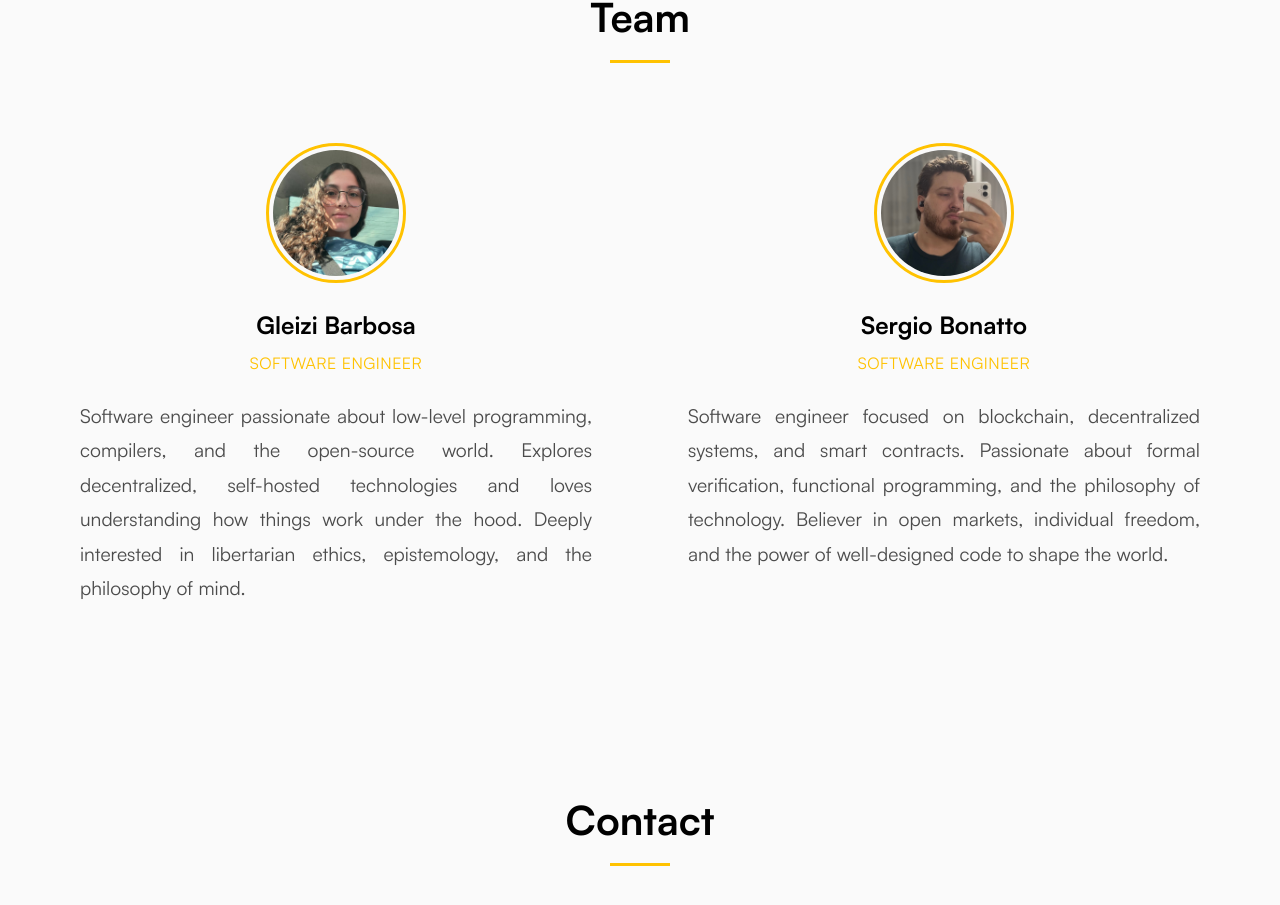
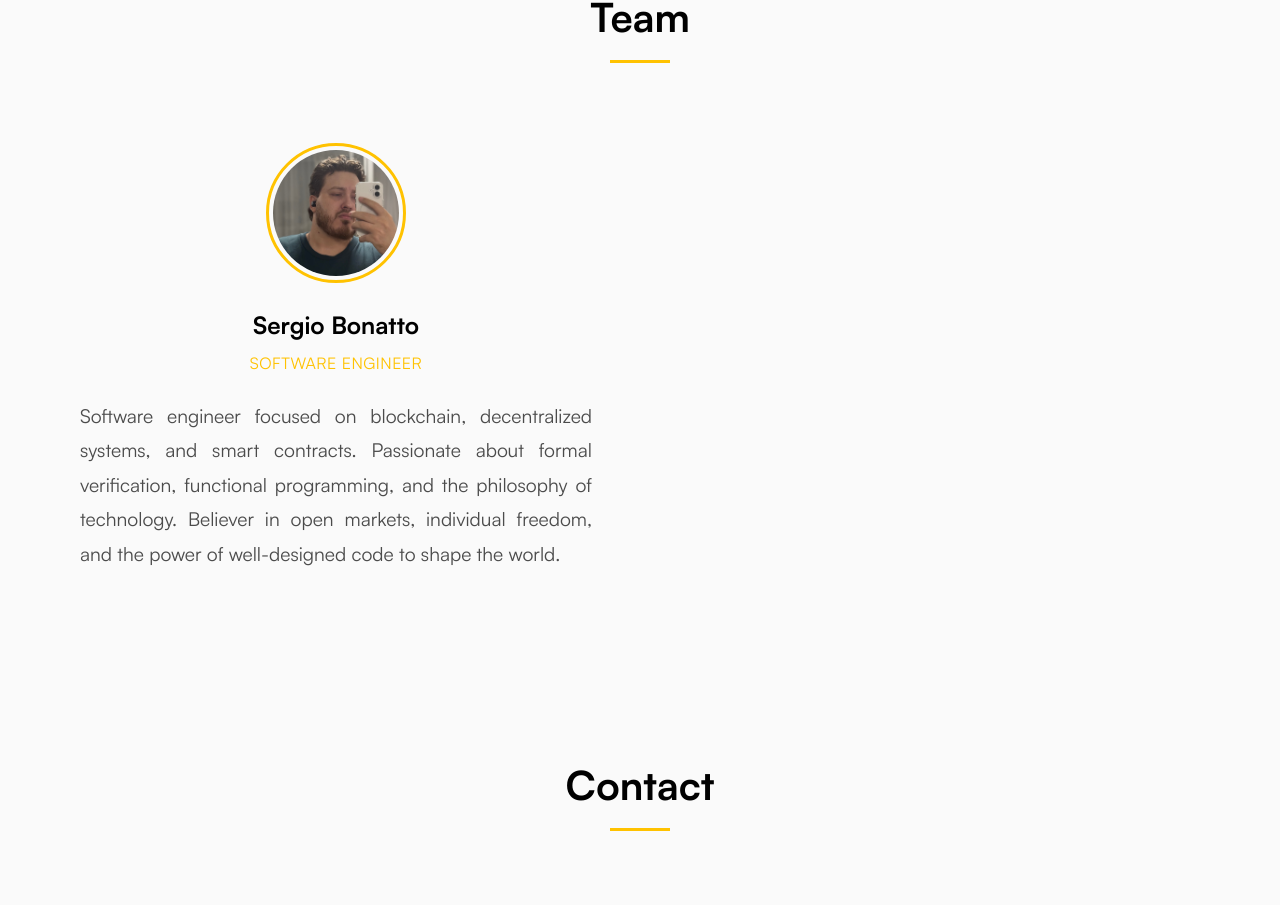
Before and after one commit to SergioBonatto/agoriz-site, a React (Vite) app: page / in a window 1280 px wide. Shown: the part 3415-4320 px from the top of the page. Built offline with nearby package versions, Linux system fonts and the light colour scheme.

Commit message:
add: team

```diff
--- a/src/components/sections/Team.tsx
+++ b/src/components/sections/Team.tsx
@@ -12,14 +12,14 @@ interface TeamMember {
 
 const teamMembers: TeamMember[] = [
 
-  {
-    image: './images/team/member2.jpg',
-    name: 'Gleizi Barbosa',
-    role: 'Software Engineer',
-    bio: `Software engineer passionate about low-level programming, compilers, and the open-source world.
-          Explores decentralized, self-hosted technologies and loves understanding how things work under the hood.
-          Deeply interested in libertarian ethics, epistemology, and the philosophy of mind.`,
-  },
+  // {
+  //   image: './images/team/member2.jpg',
+  //   name: 'Gleizi Barbosa',
+  //   role: 'Software Engineer',
+  //   bio: `Software engineer passionate about low-level programming, compilers, and the open-source world.
+  //         Explores decentralized, self-hosted technologies and loves understanding how things work under the hood.
+  //         Deeply interested in libertarian ethics, epistemology, and the philosophy of mind.`,
+  // },
   {
     image: './images/team/member1.jpg',
     name: 'Sergio Bonatto',
```
